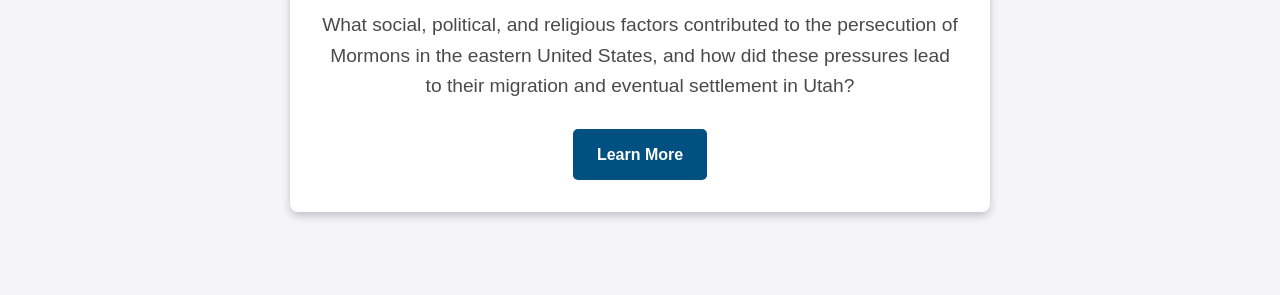
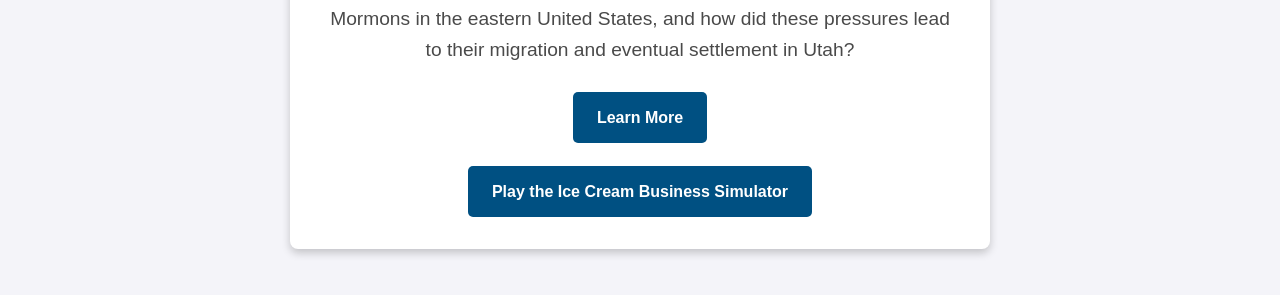
Before and after one commit to SirToxALot/leohistorycrowe, a plain HTML site: page index.html in a window 1280 px wide. Shown: the part 375-670 px from the top of the page. Drawn offline with Linux system fonts and the light colour scheme.

Commit message:
add business game to website

```diff
--- a/index.html
+++ b/index.html
@@ -100,7 +100,10 @@
         <h1>Mormon Persecution and Exodus</h1>
         <p>What social, political, and religious factors contributed to the persecution of Mormons in the eastern United States, and how did these pressures lead to their migration and eventual settlement in Utah?</p>
         <a href="persecution_and_conflicts/jackson_county.html" class="btn">Learn More</a>
+        <br><br>
+        <a href="game.html" class="btn">Play the Ice Cream Business Simulator</a>
     </div>
+
 </body>
 
 </html>
```
